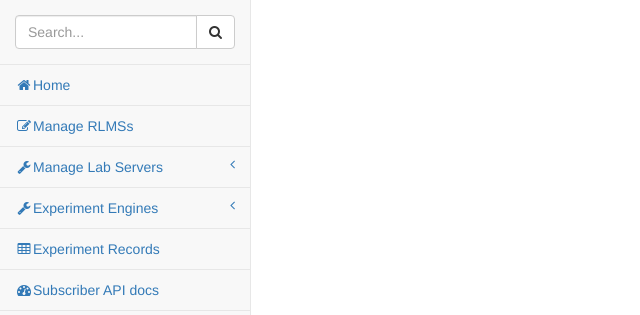
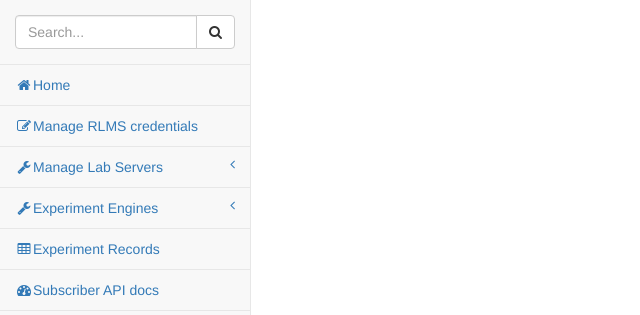
Before and after one commit to OnlineLabs4All/dispatcher, a Symfony app: template app/Resources/views/adminBase.html.twig in a window 1280 px wide. Shown: the part 51-366 px from the top of the page, without its empty margins (0-640 px from the left). Run offline with Twig, Linux system fonts and the light colour scheme; the template is opened without the code that fills it, so the values that code supplies are empty; some libraries are stand-ins or nearby versions.

Commit message:
change wording nav bar

```diff
--- a/app/Resources/views/adminBase.html.twig
+++ b/app/Resources/views/adminBase.html.twig
@@ -281,7 +281,7 @@
             </li>
 
             <li>
-                <a href="{{ path('adminHome') }}"><i class="fa fa-edit fa-fw"></i>Manage RLMSs</a>
+                <a href="{{ path('adminHome') }}"><i class="fa fa-edit fa-fw"></i>Manage RLMS credentials</a>
             </li>
             <li>
                 <a href="{{ path('labservers') }}"><i class="fa fa-wrench fa-fw"></i>Manage Lab Servers<span class="fa arrow"></span></a>
```
